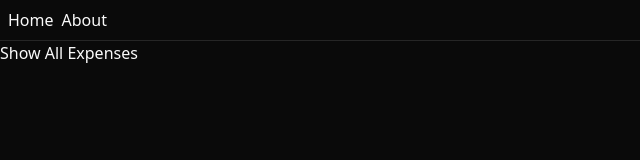
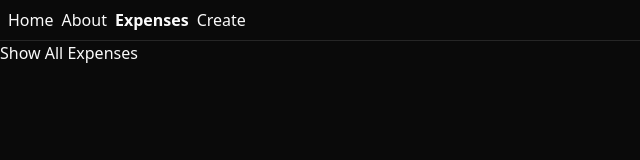
Before and after one commit to kestisgabriel/budge, a React (Vite) app in the folder client/: page /expenses in a window 1280 px wide. Shown: the top 160 px of the page, without its empty margins (0-640 px from the left). Built offline with nearby package versions, Linux system fonts and the light colour scheme; what hono would draw is missing.

Commit message:
added new routes

```diff
--- a/client/src/routes/__root.tsx
+++ b/client/src/routes/__root.tsx
@@ -13,6 +13,12 @@ function NavBar() {
 			</Link>{' '}
 			<Link to="/about" className="[&.active]:font-bold">
 				About
+			</Link>{' '}
+			<Link to="/expenses" className="[&.active]:font-bold">
+				Expenses
+			</Link>{' '}
+			<Link to="/create-expense" className="[&.active]:font-bold">
+				Create
 			</Link>
 		</div>
 	)
```
